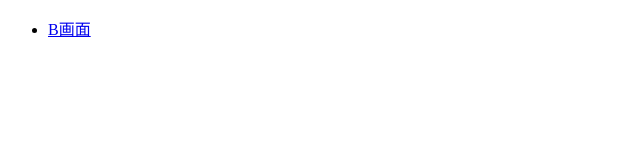
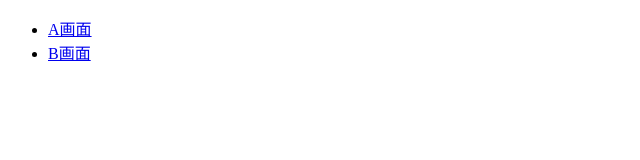
Before and after one commit to T-Yuya-a/training-git, a plain HTML site: page htdocs/index.html in a window 1280 px wide. Shown: the full height of the page, 0-640 px from the left. Drawn offline with Linux system fonts and the light colour scheme.

Commit message:
index変更

```diff
--- a/htdocs/index.html
+++ b/htdocs/index.html
@@ -9,6 +9,7 @@
 <body>
     <nav>
         <ul>
+            <li><a href="b.html">A画面</a></li>
             <li><a href="b.html">B画面</a></li>
         </ul>
     </nav>
```
